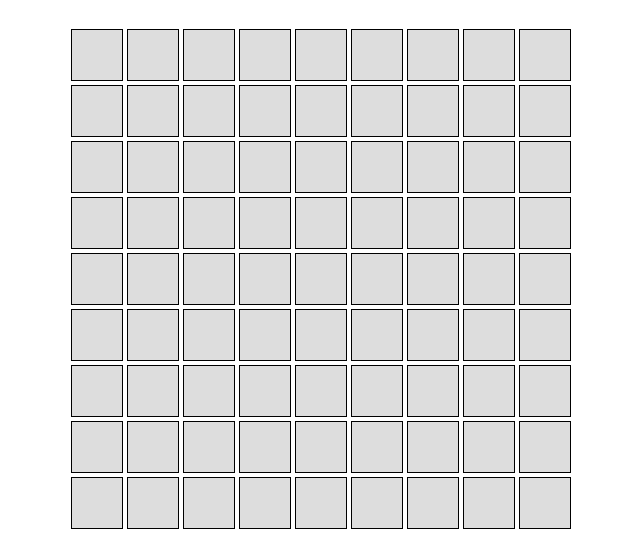
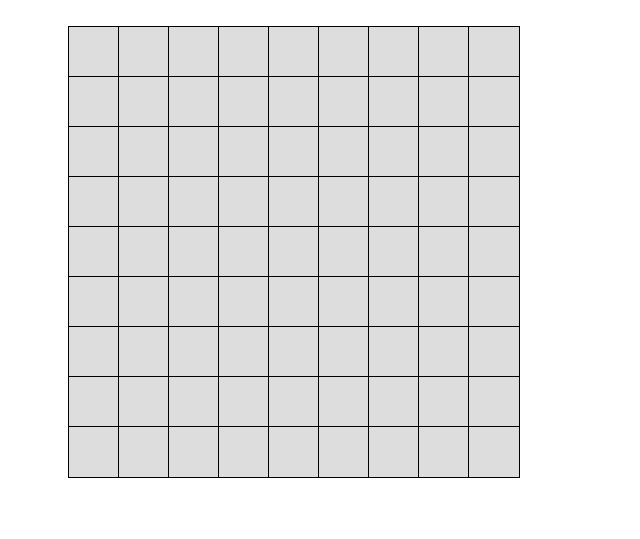
Before and after one commit to geoffrey-wu/minedle, a website: page index.html in a window 1280 px wide. Shown: the part 269-808 px from the top of the page, without its empty margins (319-959 px from the left). Drawn offline with Linux system fonts and the light colour scheme.

Commit message:
make board seamless

```diff
--- a/style.css
+++ b/style.css
@@ -28,16 +28,19 @@ button:hover {
 }
 
 .cell {
+    display: inline-block;
+    vertical-align: middle;
+
     width: 50px;
     height: 50px;
+    line-height: 50px;
+
+    font-size: 20px;
+    text-align: center;
+
     background-color: #dddddd;
     border: 1px solid #000000;
-    display: inline-block;
-    margin: 2px;
-    font-size: 20px;
-    vertical-align: middle;
-    line-height: 40px;
-    text-align: center;
+    margin: -1px;
 }
 
 #board {
```
